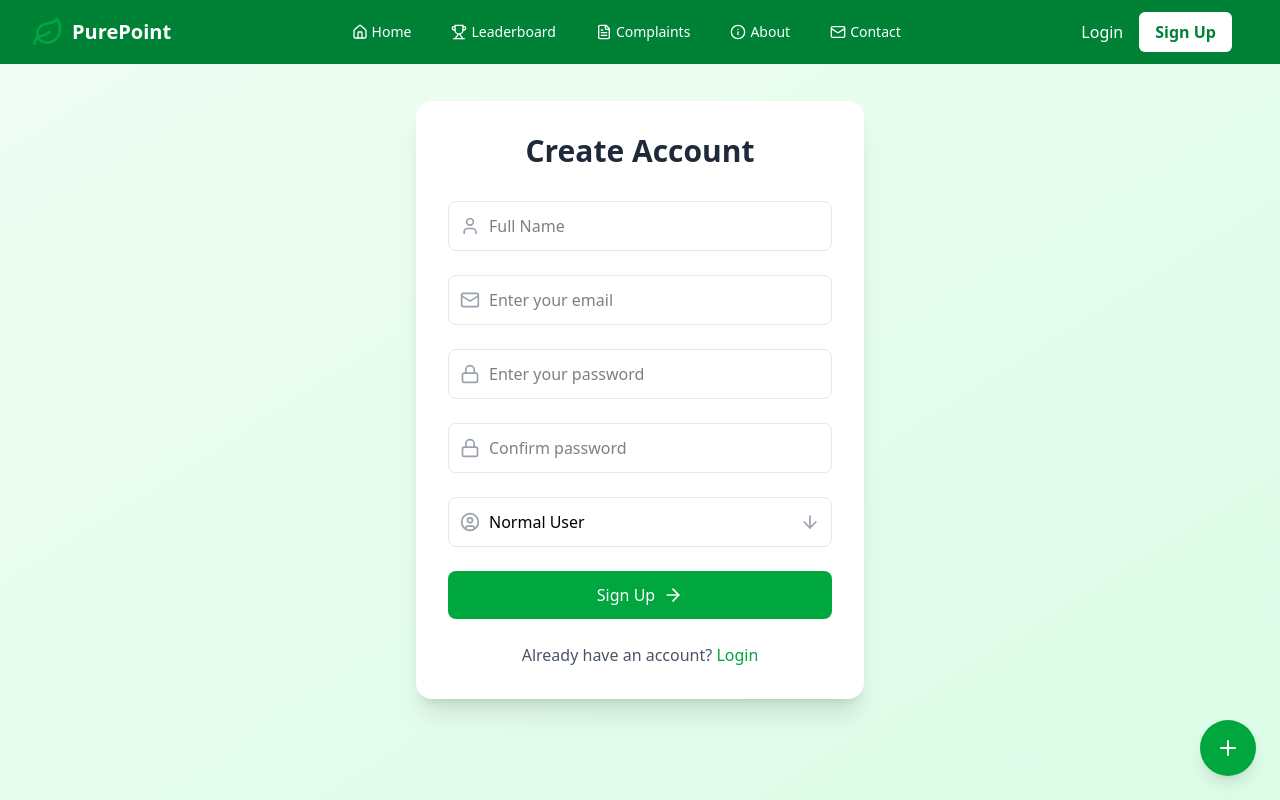
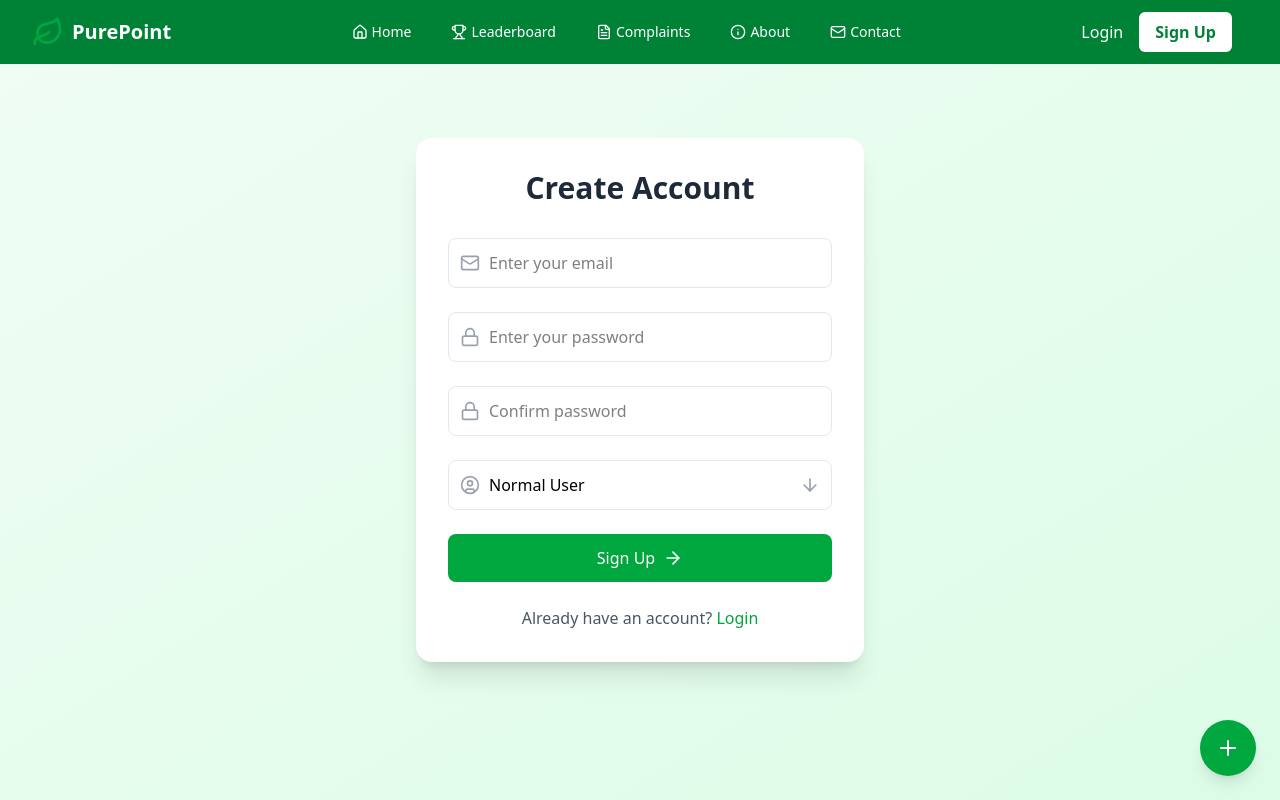
Before and after one commit to doshantgiradkar/purepoint, a React (Vite) app in the folder frontend/: page /signup in a window 1280 px wide. Shown: the top 800 px of the page. Built offline with nearby package versions, Linux system fonts and the light colour scheme.

Commit message:
sign-up page

```diff
--- a/frontend/src/pages/Signup.jsx
+++ b/frontend/src/pages/Signup.jsx
@@ -1,14 +1,12 @@
 import { useState } from 'react';
-import { ArrowRight, Mail, Lock, UserCircle, User, Building } from 'lucide-react';
+import { ArrowRight, Mail, Lock, UserCircle } from 'lucide-react';
 
 const SignUpPage = () => {
   const [formData, setFormData] = useState({
     email: '',
     password: '',
     confirmPassword: '',
-    fullName: '',
-    role: 'normal',
-    organization: ''
+    role: 'normal'
   });
   const [isLoading, setIsLoading] = useState(false);
 
@@ -25,18 +23,6 @@ const SignUpPage = () => {
         <h1 className="text-3xl font-bold text-gray-800 mb-8 text-center">Create Account</h1>
 
         <form onSubmit={handleSubmit} className="space-y-6">
-          <div className="relative">
-            <User className="absolute left-3 top-1/2 -translate-y-1/2 text-gray-400" size={20} />
-            <input
-              type="text"
-              value={formData.fullName}
-              onChange={(e) => setFormData({...formData, fullName: e.target.value})}
-              placeholder="Full Name"
-              className="w-full pl-10 pr-4 py-3 border border-gray-200 rounded-lg focus:outline-none focus:ring-1 focus:ring-green-600 focus:border-transparent transition-all duration-300"
-              required
-            />
-          </div>
-
           <div className="relative">
             <Mail className="absolute left-3 top-1/2 -translate-y-1/2 text-gray-400" size={20} />
             <input
@@ -88,20 +74,6 @@ const SignUpPage = () => {
             </div>
           </div>
 
-          {formData.role === 'authority' && (
-            <div className="relative">
-              <Building className="absolute left-3 top-1/2 -translate-y-1/2 text-gray-400" size={20} />
-              <input
-                type="text"
-                value={formData.organization}
-                onChange={(e) => setFormData({...formData, organization: e.target.value})}
-                placeholder="Organization Name"
-                className="w-full pl-10 pr-4 py-3 border border-gray-200 rounded-lg focus:outline-none focus:ring-1 focus:ring-green-600 focus:border-transparent transition-all duration-300"
-                required={formData.role === 'authority'}
-              />
-            </div>
-          )}
-
           <button
             type="submit"
             disabled={isLoading}
```
